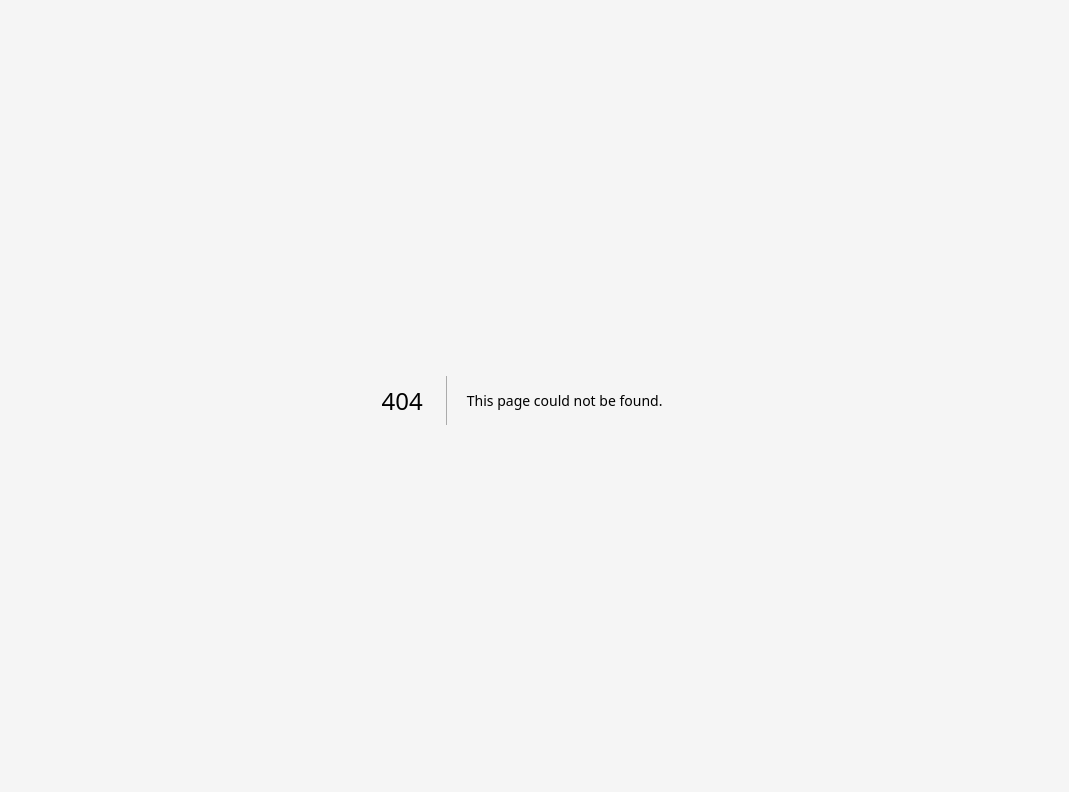
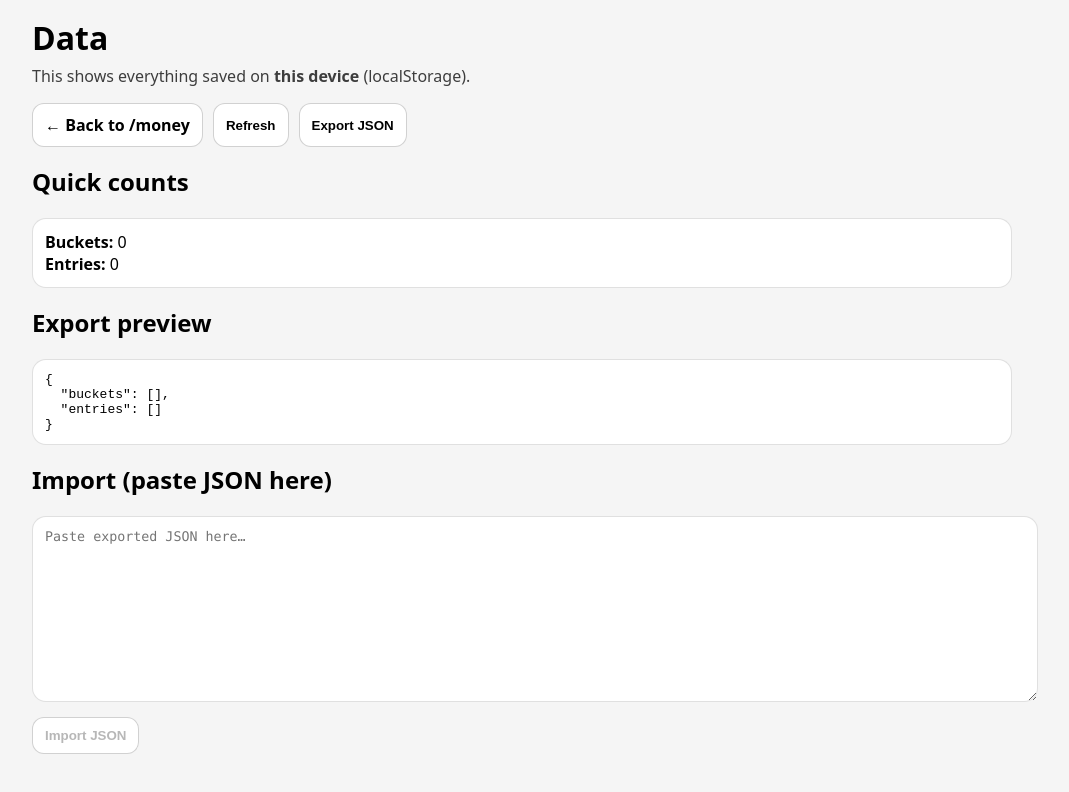
Before and after one commit to KristineMK72/money-control-board, a Next.js app: page /data in a window 1280 px wide. Before the commit this address had no page. Shown: the top 792 px of the page, without its empty margins (118-1187 px from the left). Built offline with nearby package versions, Linux system fonts and the light colour scheme.

Commit message:
Create page.tsx

```diff
--- /dev/null
+++ b/app/data/page.tsx
@@ -0,0 +1,140 @@
+"use client";
+
+import React, { useEffect, useMemo, useState } from "react";
+
+const STORAGE_KEY = "money-control-board-v2";
+
+type BucketKey = string;
+
+type Bucket = {
+  key: BucketKey;
+  name: string;
+  target: number;
+  saved: number;
+  due?: string;
+  priority: 1 | 2 | 3;
+  focus?: boolean;
+};
+
+type Entry = {
+  id: string;
+  dateISO: string;
+  source: "Salon" | "DoorDash" | "Other";
+  amount: number;
+  note?: string;
+  allocations: Record<string, number>;
+};
+
+type StoreShape = {
+  buckets: Bucket[];
+  entries: Entry[];
+};
+
+function clampMoney(n: number) {
+  if (!Number.isFinite(n)) return 0;
+  return Math.max(0, Math.round(n * 100) / 100);
+}
+
+export default function DataPage() {
+  const [store, setStore] = useState<StoreShape>({ buckets: [], entries: [] });
+  const [importText, setImportText] = useState("");
+
+  useEffect(() => {
+    try {
+      const raw = localStorage.getItem(STORAGE_KEY);
+      if (!raw) return;
+      setStore(JSON.parse(raw));
+    } catch {
+      // ignore
+    }
+  }, []);
+
+  const exportJson = useMemo(() => JSON.stringify(store, null, 2), [store]);
+
+  function refresh() {
+    try {
+      const raw = localStorage.getItem(STORAGE_KEY);
+      if (!raw) return;
+      setStore(JSON.parse(raw));
+    } catch {
+      // ignore
+    }
+  }
+
+  function downloadJson() {
+    const blob = new Blob([exportJson], { type: "application/json" });
+    const url = URL.createObjectURL(blob);
+    const a = document.createElement("a");
+    a.href = url;
+    a.download = "money-control-board-data.json";
+    a.click();
+    URL.revokeObjectURL(url);
+  }
+
+  function importJson() {
+    try {
+      const parsed = JSON.parse(importText) as StoreShape;
+      if (!parsed?.buckets || !parsed?.entries) {
+        alert("That JSON does not look like Money Control Board data.");
+        return;
+      }
+      // Clamp money fields for safety
+      parsed.buckets = parsed.buckets.map((b) => ({ ...b, target: clampMoney(b.target), saved: clampMoney(b.saved) }));
+      parsed.entries = parsed.entries.map((e) => ({ ...e, amount: clampMoney(e.amount) }));
+
+      localStorage.setItem(STORAGE_KEY, JSON.stringify(parsed));
+      setStore(parsed);
+      setImportText("");
+      alert("Imported successfully!");
+    } catch {
+      alert("Import failed: invalid JSON.");
+    }
+  }
+
+  return (
+    <div style={{ maxWidth: 980, margin: "0 auto", padding: 16, fontFamily: "system-ui" }}>
+      <h1 style={{ margin: 0 }}>Data</h1>
+      <p style={{ opacity: 0.75, marginTop: 6 }}>
+        This shows everything saved on <b>this device</b> (localStorage).
+      </p>
+
+      <div style={{ display: "flex", gap: 10, flexWrap: "wrap" }}>
+        <a href="/money" style={linkBtn()}>← Back to /money</a>
+        <button onClick={refresh} style={btn()}>Refresh</button>
+        <button onClick={downloadJson} style={btn()}>Export JSON</button>
+      </div>
+
+      <h2 style={{ marginTop: 18 }}>Quick counts</h2>
+      <div style={panel()}>
+        <div><b>Buckets:</b> {store.buckets.length}</div>
+        <div><b>Entries:</b> {store.entries.length}</div>
+      </div>
+
+      <h2 style={{ marginTop: 18 }}>Export preview</h2>
+      <pre style={{ ...panel(), overflowX: "auto", whiteSpace: "pre" }}>{exportJson}</pre>
+
+      <h2 style={{ marginTop: 18 }}>Import (paste JSON here)</h2>
+      <textarea
+        value={importText}
+        onChange={(e) => setImportText(e.target.value)}
+        placeholder='Paste exported JSON here…'
+        style={{ ...panel(), width: "100%", minHeight: 160, fontFamily: "ui-monospace, SFMono-Regular, Menlo, monospace" }}
+      />
+      <div style={{ marginTop: 10 }}>
+        <button onClick={importJson} style={btn()} disabled={!importText.trim()}>
+          Import JSON
+        </button>
+      </div>
+    </div>
+  );
+}
+
+function panel(): React.CSSProperties {
+  return { border: "1px solid rgba(0,0,0,0.12)", borderRadius: 14, padding: 12, background: "white" };
+}
+function btn(): React.CSSProperties {
+  return { padding: "10px 12px", borderRadius: 12, border: "1px solid rgba(0,0,0,0.18)", background: "white", fontWeight: 800 };
+}
+function linkBtn(): React.CSSProperties {
+  return { ...btn(), textDecoration: "none", display: "inline-block", color: "black" };
+}
```
